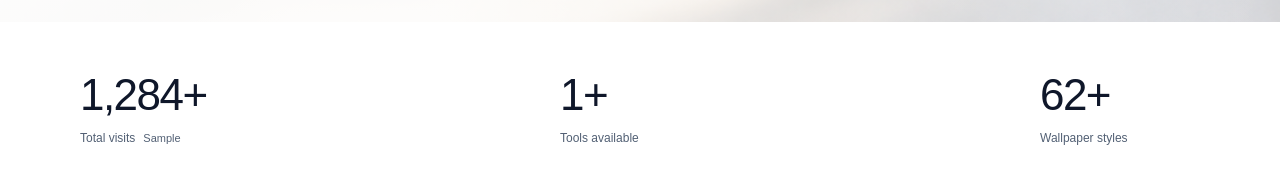
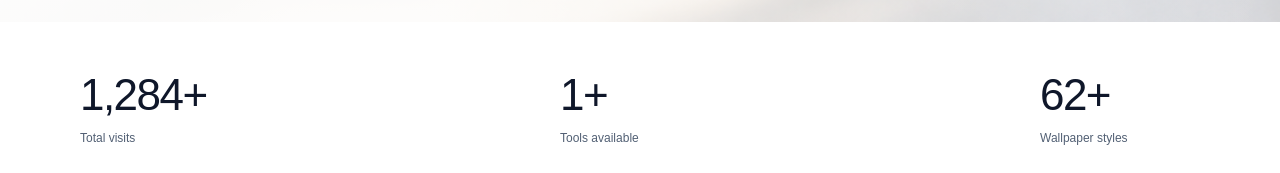
Before and after one commit to ChrstprJohn/SchedSnap, a React (Vite) app: page / in a window 1280 px wide. Shown: the part 779-952 px from the top of the page. Built offline with nearby package versions, Linux system fonts and the light colour scheme.

Commit message:
feat: scroll count-up on Total Visits + fix in-app browser downloads

```diff
--- a/src/components/StatsBanner.jsx
+++ b/src/components/StatsBanner.jsx
@@ -1,13 +1,75 @@
+import { useEffect, useRef, useState } from 'react';
 import { services } from '../config/services.js';
 import { wallpaperTemplates } from '../assets/templates.js';
 
 const numberFormat = new Intl.NumberFormat('en');
-// Replace this display fixture with an aggregate analytics response when configured.
-const sampleVisits = 1284;
+const TOTAL_VISITS = 1284;
 
-export default function StatsBanner({ visits = sampleVisits, sample = true }) {
+function useCountUp(target, duration = 1800) {
+  const [count, setCount] = useState(0);
+  const [started, setStarted] = useState(false);
+  const ref = useRef(null);
+
+  // Intersection Observer — fires the animation once on scroll-into-view
+  useEffect(() => {
+    const el = ref.current;
+    if (!el) return;
+
+    const observer = new IntersectionObserver(
+      ([entry]) => {
+        if (entry.isIntersecting && !started) {
+          setStarted(true);
+        }
+      },
+      { threshold: 0.3 }
+    );
+
+    observer.observe(el);
+    return () => observer.disconnect();
+  }, [started]);
+
+  // Count-up animation — runs once when `started` flips to true
+  useEffect(() => {
+    if (!started) return;
+
+    let startTime = null;
+    const step = (timestamp) => {
+      if (!startTime) startTime = timestamp;
+      const progress = Math.min((timestamp - startTime) / duration, 1);
+      // ease-out cubic
+      const eased = 1 - Math.pow(1 - progress, 3);
+      setCount(Math.floor(eased * target));
+      if (progress < 1) requestAnimationFrame(step);
+      else setCount(target);
+    };
+
+    const raf = requestAnimationFrame(step);
+    return () => cancelAnimationFrame(raf);
+  }, [started, target, duration]);
+
+  return { count, ref };
+}
+
+function AnimatedStat({ label, value, animate }) {
+  const { count, ref } = useCountUp(animate ? value : 0);
+  const display = animate ? count : value;
+
+  return (
+    <div className="stats-item" ref={animate ? ref : undefined}>
+      <dt className="stats-label">{label}</dt>
+      <dd
+        className="stats-value"
+        aria-label={value === null ? 'Unavailable' : undefined}
+      >
+        {value === null ? '—' : `${numberFormat.format(display)}+`}
+      </dd>
+    </div>
+  );
+}
+
+export default function StatsBanner({ visits = TOTAL_VISITS }) {
   const stats = [
-    { label: 'Total visits', value: visits, sample },
+    { label: 'Total visits', value: visits, animate: true },
     { label: 'Tools available', value: services.length },
     { label: 'Wallpaper styles', value: wallpaperTemplates.length },
   ];
@@ -15,13 +77,8 @@ export default function StatsBanner({ visits = sampleVisits, sample = true }) {
   return (
     <section className="stats-banner" aria-label="UniToolbox at a glance">
       <dl className="page-wrap stats-list">
-        {stats.map(({ label, value, sample: isSample }) => (
-          <div key={label} className="stats-item">
-            <dt className="stats-label">{label}{isSample && <span className="stats-sample">Sample</span>}</dt>
-            <dd className="stats-value" aria-label={value === null ? 'Unavailable' : undefined}>
-              {value === null ? '—' : `${numberFormat.format(value)}+`}
-            </dd>
-          </div>
+        {stats.map(({ label, value, animate }) => (
+          <AnimatedStat key={label} label={label} value={value} animate={!!animate} />
         ))}
       </dl>
     </section>
--- a/src/pages/ScheduleWallpaper/CanvasPreview.jsx
+++ b/src/pages/ScheduleWallpaper/CanvasPreview.jsx
@@ -2,6 +2,7 @@ import { useCallback, useEffect, useRef, useState } from 'react';
 import { Download, LayoutTemplate, Maximize2 } from 'lucide-react';
 import { canvasBlob, drawWallpaper } from '../../utils/canvasHelpers.js';
 import { prepareWallpaperAssets } from '../../utils/wallpaperAssets.js';
+import { downloadBlob } from '../../utils/downloadBlob.js';
 import WallpaperViewer from './WallpaperViewer.jsx';
 import Toast from '../../components/Toast.jsx';
 
@@ -56,18 +57,19 @@ export default function CanvasPreview({ schedule, template, resolution, confirme
       const rendered = drawWallpaper(output, { schedule, template, resolution, backgroundImage });
       if (rendered.overflow) throw new Error('This schedule does not fit. Shorten subject names or reduce optional details.');
       const blob = await canvasBlob(output);
+      const filename = `unitoolbox-${template.id}-${resolution.width}x${resolution.height}.png`;
+      const { inApp } = downloadBlob(blob, filename);
+      // Keep a fresh object URL for the "Save again" link
+      if (lastUrl.current) URL.revokeObjectURL(lastUrl.current);
       const url = URL.createObjectURL(blob);
-      if (lastUrl.current) URL.revokeObjectURL(lastUrl.current);
       lastUrl.current = url;
-      const link = document.createElement('a');
-      link.href = url;
-      link.download = `unitoolbox-${template.id}-${resolution.width}x${resolution.height}.png`;
-      setExportResult({ url, filename: link.download, key: exportKey });
-      document.body.append(link);
-      link.click();
-      link.remove();
+      setExportResult({ url, filename, key: exportKey });
       setMessageKind('success');
-      setMessage('PNG ready. Download started.');
+      setMessage(
+        inApp
+          ? 'Image opened in a new tab — long-press it and tap Save to Photos / Download.'
+          : 'PNG ready. Download started.'
+      );
     } catch (error) { setMessageKind('error'); setMessage(error.message); }
     finally { setExporting(false); }
   }
--- a/src/pages/ScheduleWallpaper/TemplateWorkspace.jsx
+++ b/src/pages/ScheduleWallpaper/TemplateWorkspace.jsx
@@ -4,6 +4,7 @@ import { getScheduleIssues } from '../../../shared/scheduleSchema.js';
 import { canvasBlob, drawWallpaper, findOverlaps } from '../../utils/canvasHelpers.js';
 import { prepareWallpaperAssets } from '../../utils/wallpaperAssets.js';
 import { mascotTemplateSchedule, templateSchedule } from '../../assets/templates.js';
+import { downloadBlob } from '../../utils/downloadBlob.js';
 import { WallpaperCanvas } from './CanvasPreview.jsx';
 import WallpaperViewer from './WallpaperViewer.jsx';
 import TemplateControls from './TemplateControls.jsx';
@@ -76,19 +77,19 @@ export default function TemplateWorkspace({ step, onStep, template, schedule, re
       if (rendered.overflow) throw new Error('Classes don’t fit. Shorten names or choose another design.');
       const blob = await canvasBlob(output);
       if (!active.current) return;
+      const filename = `unitoolbox-${template.id}-${resolution.width}x${resolution.height}.png`;
+      const { inApp } = downloadBlob(blob, filename);
+      // Keep a fresh object URL for the "Save again" link
+      if (lastUrl.current) URL.revokeObjectURL(lastUrl.current);
       const url = URL.createObjectURL(blob);
-      if (lastUrl.current) URL.revokeObjectURL(lastUrl.current);
       lastUrl.current = url;
-      const filename = `unitoolbox-${template.id}-${resolution.width}x${resolution.height}.png`;
       setExportResult({ url, filename, key: exportKey });
-      const link = document.createElement('a');
-      link.href = url;
-      link.download = filename;
-      document.body.append(link);
-      link.click();
-      link.remove();
       setMessageKind('success');
-      setMessage('Download started.');
+      setMessage(
+        inApp
+          ? 'Image opened in a new tab — long-press it and tap Save to Photos / Download.'
+          : 'Download started.'
+      );
     } catch (failure) { setMessageKind('error'); setMessage(failure.message); }
     finally { setExporting(false); }
   }
--- /dev/null
+++ b/src/utils/downloadBlob.js
@@ -0,0 +1,64 @@
+/**
+ * downloadBlob – reliably saves a Blob as a file across all browsers,
+ * including mobile in-app browsers (Messenger, Instagram, TikTok, etc.)
+ * that silently drop anchor.download clicks.
+ *
+ * Strategy:
+ *  1. Standard path: create object URL → hidden <a download> → click.
+ *     Works in Chrome, Firefox, Safari (real browser).
+ *  2. In-app browser / WebView fallback: open the blob URL in a new tab.
+ *     The user can then long-press the image and tap "Save to Photos" / "Download".
+ *     A toast message guides them.
+ *
+ * Returns { inApp: boolean } so the caller can show an appropriate message.
+ */
+
+/** Detect common in-app / WebView user-agents that block anchor downloads. */
+function isInAppBrowser() {
+  const ua = navigator.userAgent || '';
+  return (
+    // Facebook / Messenger
+    /FBAN|FBAV|FB_IAB|MessengerLiteForiOS/i.test(ua) ||
+    // Instagram
+    /Instagram/i.test(ua) ||
+    // TikTok
+    /musical_ly|TikTok/i.test(ua) ||
+    // Twitter / X
+    /TwitterAndroid|Twitter for iPhone/i.test(ua) ||
+    // Snapchat
+    /Snapchat/i.test(ua) ||
+    // LinkedIn
+    /LinkedInApp/i.test(ua) ||
+    // Generic Android WebView (non-Chrome)
+    (/Android/i.test(ua) && /wv\)/.test(ua) && !/Chrome\/[0-9]/.test(ua)) ||
+    // iOS WebView (no Safari keyword)
+    (/iPhone|iPad|iPod/i.test(ua) && !/Safari/i.test(ua))
+  );
+}
+
+/**
+ * @param {Blob}   blob     - The file blob to save.
+ * @param {string} filename - Suggested filename (e.g. "wallpaper.png").
+ * @returns {{ inApp: boolean }}
+ */
+export function downloadBlob(blob, filename) {
+  const url = URL.createObjectURL(blob);
+
+  if (isInAppBrowser()) {
+    // Open in a new tab — user can long-press → Save
+    window.open(url, '_blank');
+    // Revoke after a generous delay so the tab can load the resource
+    setTimeout(() => URL.revokeObjectURL(url), 60_000);
+    return { inApp: true };
+  }
+
+  // Standard download
+  const link = document.createElement('a');
+  link.href = url;
+  link.download = filename;
+  document.body.append(link);
+  link.click();
+  link.remove();
+  setTimeout(() => URL.revokeObjectURL(url), 10_000);
+  return { inApp: false };
+}
```
